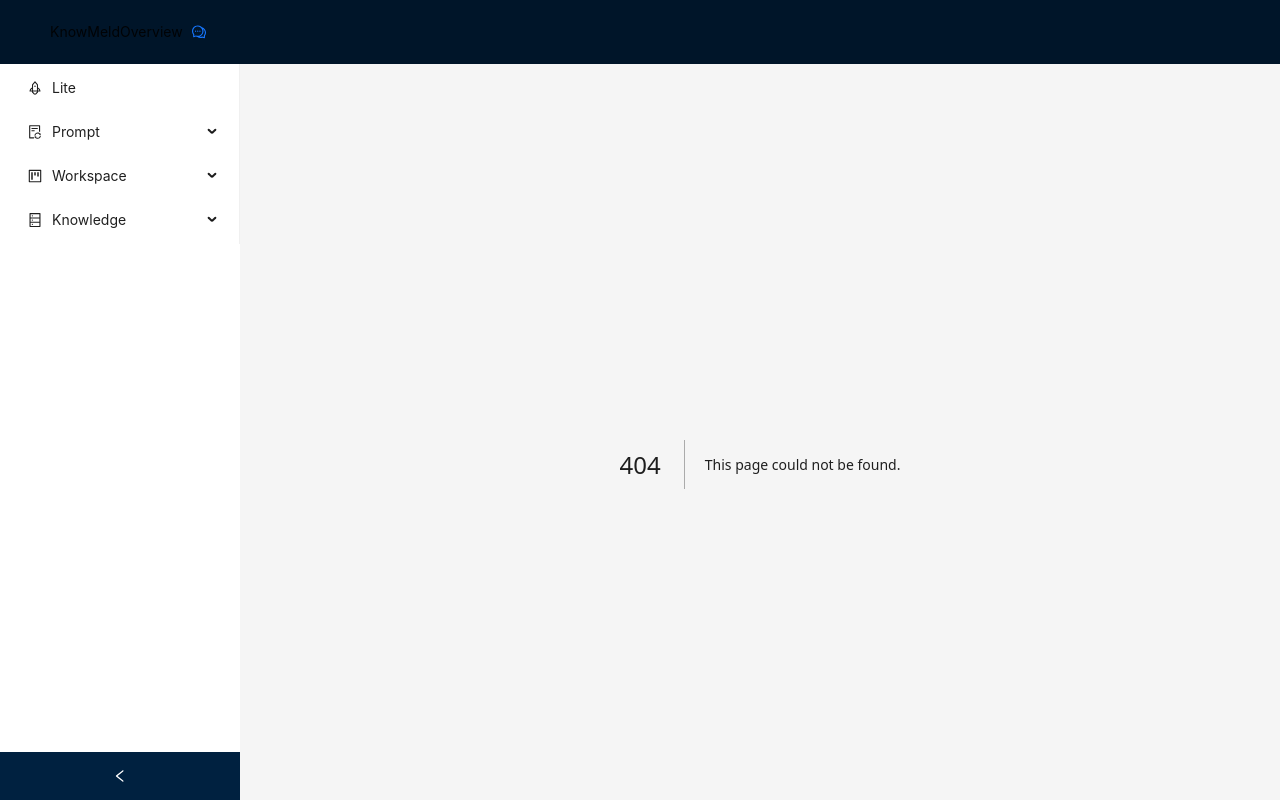
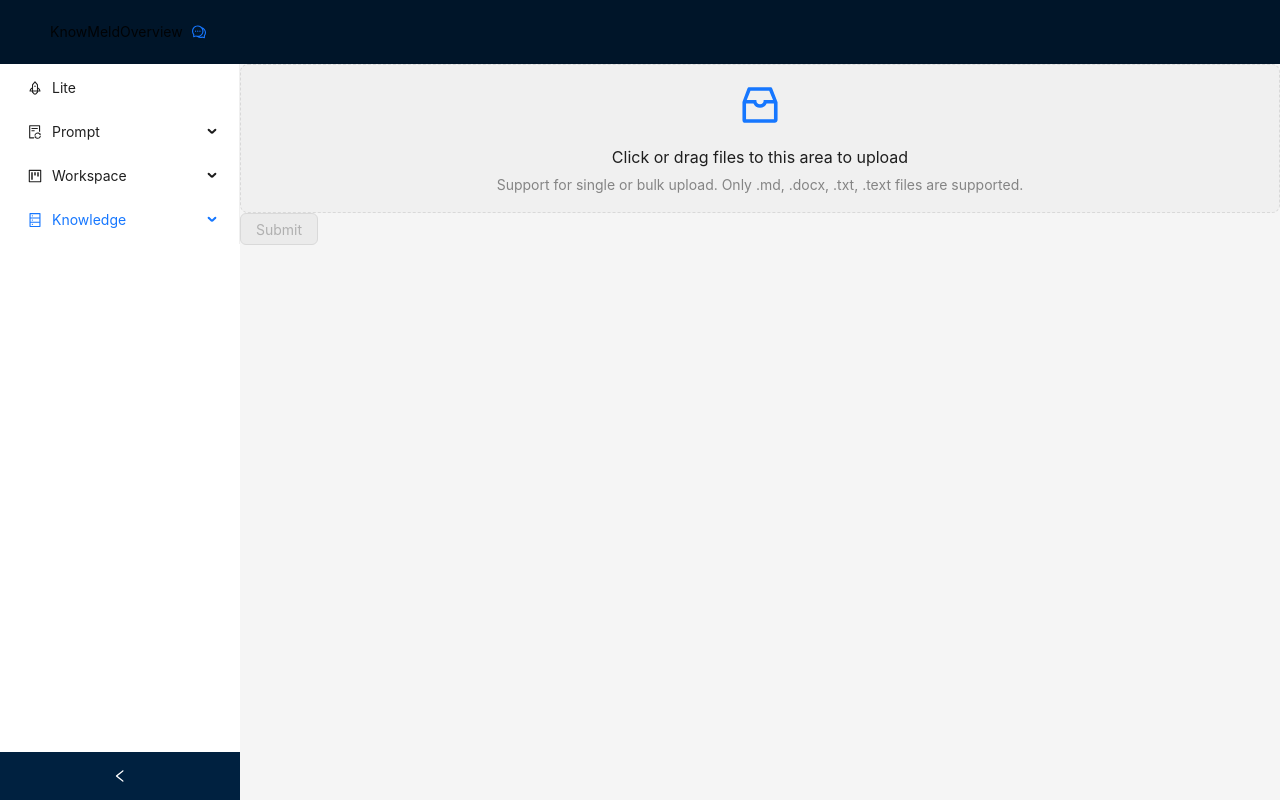
Before and after one commit to unit-mesh/know-meld, a Next.js app: page /knowledge/knowentry-upload in a window 1280 px wide. Before the commit this address had no page. Built offline with nearby package versions, Linux system fonts and the light colour scheme; what @ant-design/nextjs-registry would draw is missing.

Commit message:
feat: add knowentry upload

```diff
--- /dev/null
+++ b/src/app/knowledge/knowentry-upload/page.tsx
@@ -0,0 +1,91 @@
+'use client'
+
+import React, { useState } from 'react';
+import { Upload, Button, message } from 'antd';
+import { InboxOutlined } from '@ant-design/icons';
+import { readFileContent } from '@/utils/fileUtil';
+import { uploadAccept } from '@/core/constants';
+import type { UploadFile } from 'antd/es/upload/interface';
+
+const { Dragger } = Upload;
+
+export default function Page() {
+    const [uploadedFileList, setUploadedFileList] = useState<{ name: string; content: string }[]>([]);
+    const [uploadSuccess, setUploadSuccess] = useState<boolean>(false);
+
+    const handleFileChange = async ({ fileList }: { fileList: UploadFile[] }) => {
+        const filesData = await Promise.all(
+            fileList.map(async (file) => {
+                if (!file.originFileObj) return null;
+                try {
+                    const { name, content } = await readFileContent(file.originFileObj);
+                    console.log('content', content);
+                    return { name, content };
+                } catch (error) {
+                    message.error(`Unable to read file ${file.name}`);
+                    return null;
+                }
+            })
+        );
+
+        setUploadedFileList(filesData.filter((file): file is { name: string; content: string } => file !== null));
+    };
+
+    const handleSubmit = async () => {
+        setUploadSuccess(false);
+
+        for (const file of uploadedFileList) {
+            const res = await fetch('/api/knowledge/know-entries', {
+                method: 'POST',
+                headers: { 'Content-Type': 'application/json' },
+                body: JSON.stringify({ title: file.name, content: file.content }),
+            });
+
+            if (!res.ok) {
+                message.error('KnowEntry upload error');
+                return;
+            }
+        }
+
+        setUploadedFileList([]);
+        setUploadSuccess(true);
+    };
+
+    return (
+        <div className="w-full">
+            <div className='w-full p-4'>
+                <Dragger
+                    multiple
+                    accept={uploadAccept.join(',')}
+                    showUploadList={{ showRemoveIcon: false }}
+                    beforeUpload={() => Promise.reject()}
+                    onChange={handleFileChange}
+                >
+                    <p className="ant-upload-drag-icon">
+                        <InboxOutlined />
+                    </p>
+                    <p className="ant-upload-text">Click or drag files to this area to upload</p>
+                    <p className="ant-upload-hint">Support for single or bulk upload. Only {uploadAccept.join(', ')} files are supported.</p>
+                </Dragger>
+            </div>
+
+            <div className='flex justify-center mb-4'>
+                <Button
+                    type="primary"
+                    onClick={handleSubmit}
+                    disabled={uploadedFileList.length === 0}
+                    className='mb-4'
+                >
+                    Submit
+                </Button>
+            </div>
+            <div className='flex justify-center mb-4'>
+                {uploadSuccess && (
+                    <Button type="link" href="/knowledge/knowentry-list">
+                        Upload succes! Check it out here.
+                    </Button>
+                )}
+            </div>
+        </div>
+    );
+}
--- a/src/app/layout.tsx
+++ b/src/app/layout.tsx
@@ -92,6 +92,12 @@ const menuItems: MenuItem[] = [
         icon: <ProfileOutlined />,
         routeTo: "/knowledge/knowentry-list",
       },
+      {
+        key: "/knowledge/knowentry-upload",
+        label: "KnowEntry Upload",
+        icon: <UploadOutlined />,
+        routeTo: "/knowledge/knowentry-upload",
+      },
     ],
   },
 ];
--- /dev/null
+++ b/src/core/constants.ts
@@ -0,0 +1,6 @@
+export const uploadAccept = [
+    ".md",
+    '.docx',
+    '.txt',
+    '.text'
+];
--- a/src/utils/fileUtil.ts
+++ b/src/utils/fileUtil.ts
@@ -1,4 +1,6 @@
-export function removeFileExtension(filename: string): string {
+import mammoth from 'mammoth';
+
+function removeFileExtension(filename: string): string {
     const lastDotIndex = filename.lastIndexOf('.');
 
     if (lastDotIndex === -1) {
@@ -7,3 +9,37 @@ export function removeFileExtension(filename: string): string {
 
     return filename.substring(0, lastDotIndex);
 }
+
+
+export const readFileContent = (file: File) => {
+    return new Promise<{ name: string; content: string }>((resolve, reject) => {
+      const reader = new FileReader();
+      const fileType = file.name.split('.').pop()?.toLowerCase();
+      const fileName = removeFileExtension(file.name);
+
+      reader.onload = () => {
+        const result = reader.result;
+        if (fileType === 'docx' && result instanceof ArrayBuffer) {
+          mammoth.extractRawText({ arrayBuffer: result })
+            .then((mammothResult) => {
+              resolve({ name: fileName, content: mammothResult.value });
+            })
+            .catch(reject);
+        } else if (fileType === 'md' || fileType === 'txt' || fileType === 'text') {
+          if (typeof result === 'string') {
+            resolve({ name: fileName, content: result });
+          } else {
+            reject(new Error('Failed to read the file as text.'));
+          }
+        } else {
+          reject(new Error('Unsupported file type.'));
+        }
+      };
+
+      if (fileType === 'docx') {
+        reader.readAsArrayBuffer(file);
+      } else {
+        reader.readAsText(file);
+      }
+    });
+  };
```
Also changed, not shown: src/components/dataconvert/DocUpload.tsx (+10 -53 lines).
